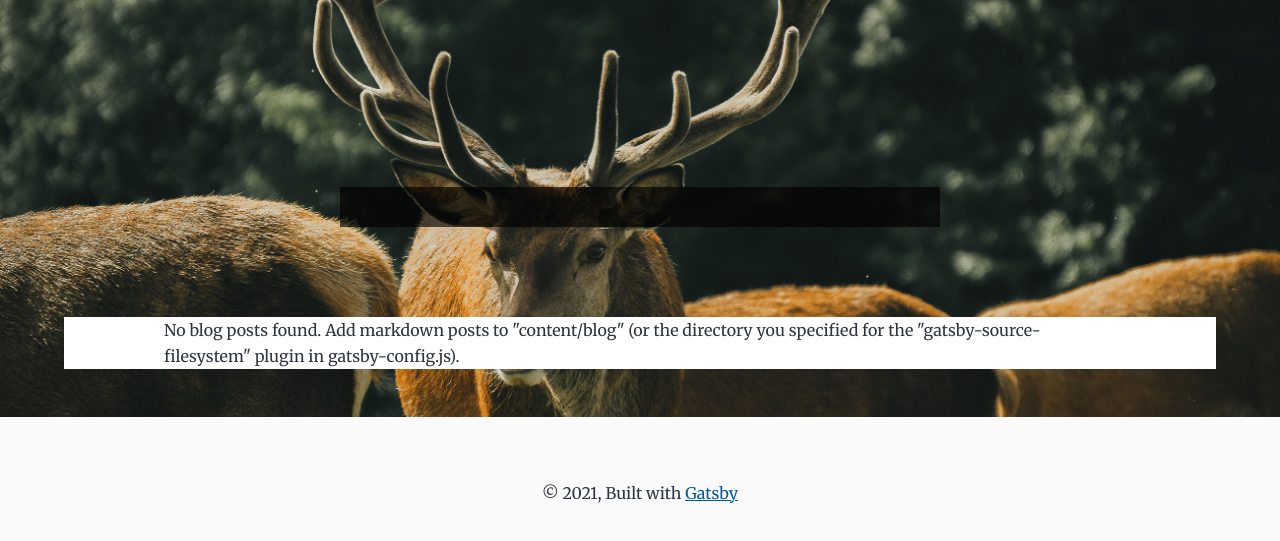
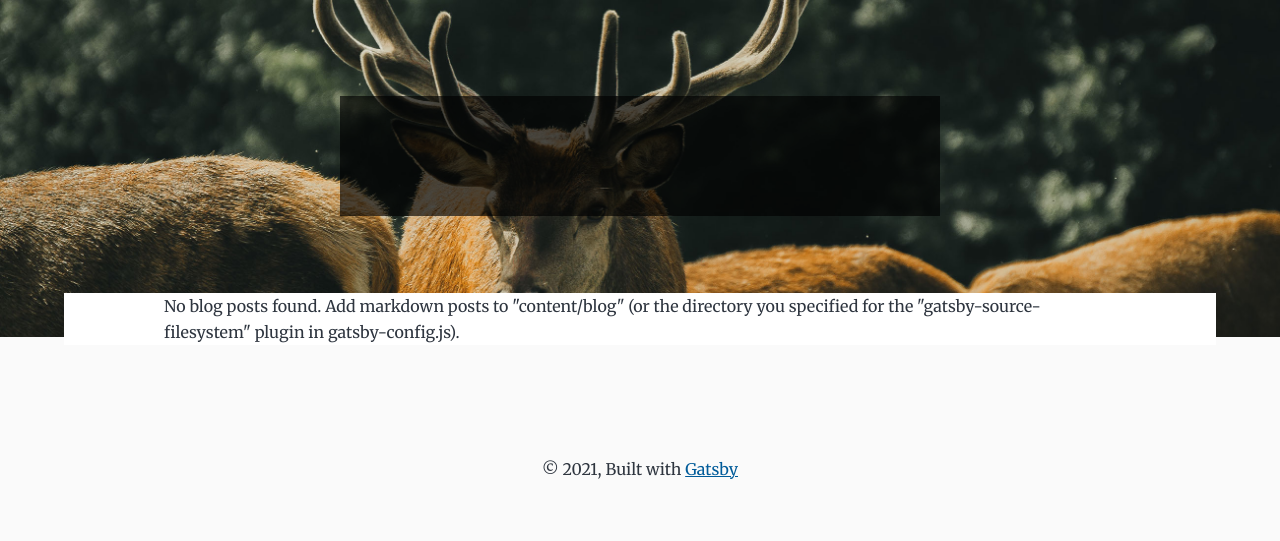
Before and after one commit to zhanglun/gatsby-theme-facile, a Gatsby site: page / in a window 1280 px wide. Shown: the part 63-604 px from the top of the page. Built offline with nearby package versions, Linux system fonts and the light colour scheme; Gatsby itself is replaced by a stand-in of ours.

Commit message:
improvement: update some styles

```diff
--- a/src/components/Banner/index.css
+++ b/src/components/Banner/index.css
@@ -1,10 +1,10 @@
 .banner {
-  height: 420px;
+  height: 340px;
   padding: 10px;
   display: flex;
   align-items: center;
   justify-content: center;
-  margin-bottom: -100px;
+  margin-bottom: -44px;
   background-image: url("./1.jpg");
   background-size: cover;
   background-position: center;
@@ -14,7 +14,10 @@
   width: 600px;
   font-size: 36px;
   background-color: rgba(0,0,0,0.65);
-  padding: 20px 30px;
+  padding: 2px 30px;
   color: #fff;
   text-align: center;
+  line-height: 56px;
+  height: 120px;
+  margin-top: -22px;
 }
```
